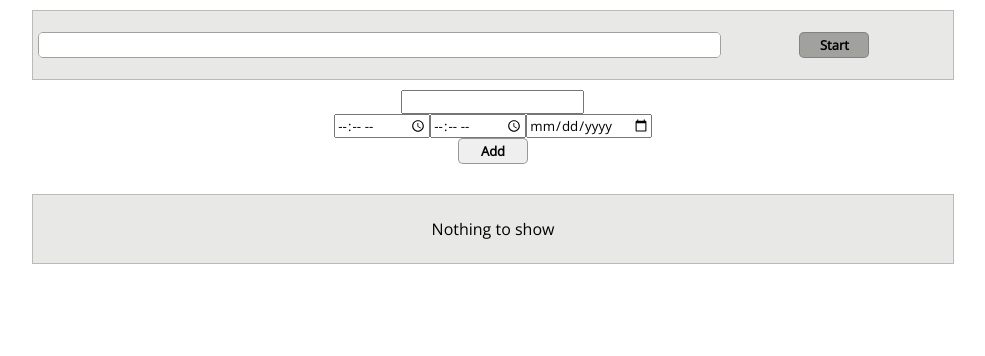
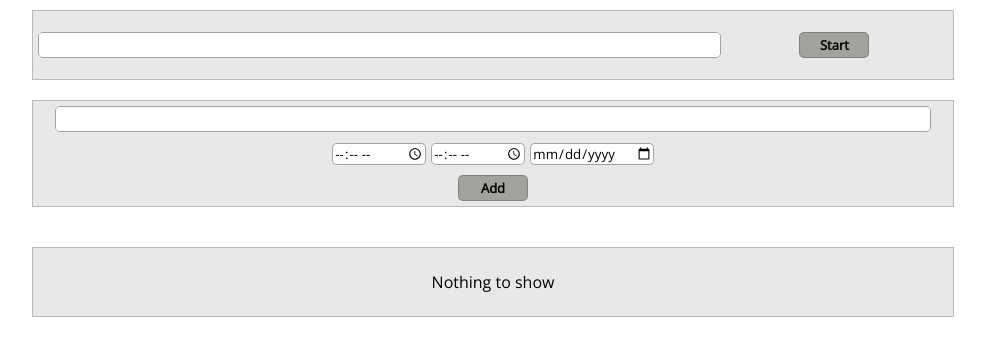
Before and after one commit to muhafiz5814/quicktrack, a website built with Vite: page src/index.html in a window 1280 px wide. Shown: the whole page, without its empty margins (147-1132 px from the left). Built offline with nearby package versions, Linux system fonts and the light colour scheme.

Commit message:
Style the manual task adder container.

```diff
--- a/src/css/style.css
+++ b/src/css/style.css
@@ -17,6 +17,10 @@ main{
   flex-direction: column;
   justify-content: space-around;
   align-items: center;
+}
+
+input{
+  outline: none;
 }
 
 .btn{
@@ -65,7 +69,6 @@ main{
   border: none;
   height: 100%;
   width: 100%;
-  outline: none;
 }
 
 #initial-time{
@@ -82,17 +85,70 @@ main{
   background-color: rgb(161, 161, 158);
 }
 
+/* Style for the Manual Task adder container begins here. */
+
+#tracking-initiater-manual{
+  /* height: 70px; */
+  /* box-sizing: border-box; */
+  width: 80%;
+  background-color: rgba(211, 211, 210, 0.525);
+  border: 1px solid rgb(188, 185, 185);
+  box-sizing: border-box;
+  display: flex;
+  justify-content: space-evenly;
+  align-items: center;
+  margin: 10px;
+}
 #start-tracking-container-manual{
+  box-sizing: border-box;
+  width: 100%;
   display: flex;
+  /* background-color: yellow; */
   flex-direction: column;
+  flex-wrap: wrap;
   justify-content: space-around;
   align-items: center;
+}
+
+#title-input-box-manual{
+  /* box-sizing: border-box; */
+  width: 95%;
+  margin: 5px;
+  border: 1px solid rgba(147, 145, 145, 0.829);
+  border-radius: 5px;
+  overflow: hidden;
+}
+
+#title-input-manual{
+  /* box-sizing: border-box; */
+  height: 100%;
+  width: 100%;
+  border: none;
+  padding: 3px;
 }
 
 #date-time-container-manual{
   display: flex;
   justify-content: space-around;
   align-items: center;
+  margin: 5px;
+}
+
+#date-time-container-manual input{
+  border: 1px solid rgba(147, 145, 145, 0.829);
+  border-radius: 5px;
+}
+
+#end-time-input-box-manual{
+  margin: 0 5px;
+}
+
+#add-btn-box{
+  margin: 5px;
+}
+
+#add-btn{
+  background-color: rgb(161, 161, 158);
 }
 
 /* Style for the Running Tasks container begins here. */
```
